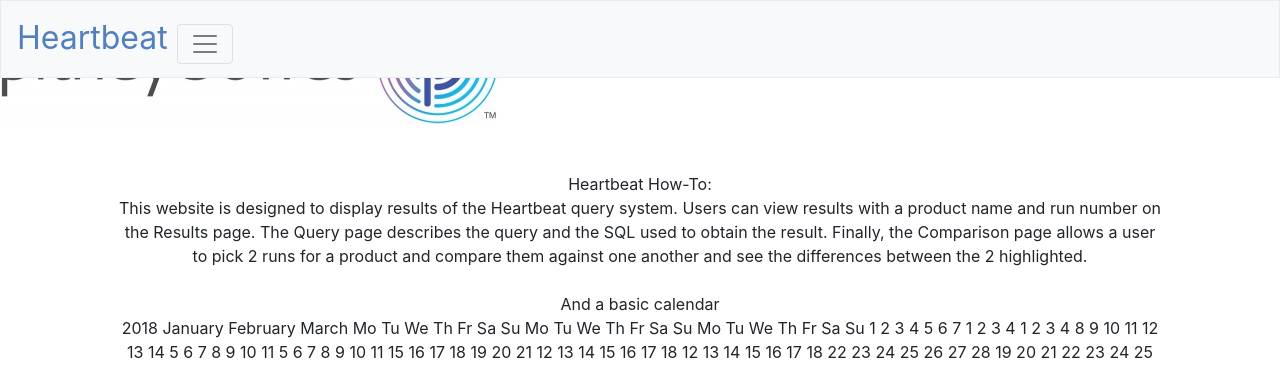
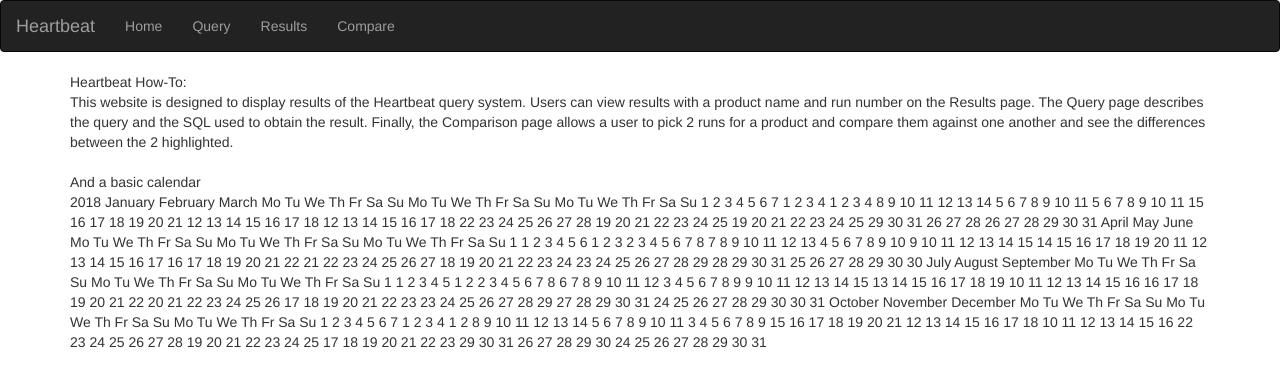
Before and after one commit to meganpetroski/cs50_final, a Flask app: page / in a window 1280 px wide. Shown: the top 367 px of the page. Run offline with Flask 2, Linux system fonts and the light colour scheme; some libraries are stand-ins or nearby versions.

Commit message:
working thingsflask run

```diff
--- a/templates/home.html
+++ b/templates/home.html
@@ -16,6 +16,10 @@
         <br>
         And a basic calendar<br>
         {{ cal }}
+         <br>
+         <br>
+         <iframe src="https://docs.google.com/spreadsheets/d/e/2PACX-1vTNf9EAq2AUisMywx9SUMUpvYDBpsu3pob1KHz-HEyd5tZ-3FV9kEbD5i0armRZh4Sz04xWyEro8xxX/pubhtml?widget=true&amp;headers=false"></iframe>
+
         <br>
         <br>
 
--- a/templates/layout.html
+++ b/templates/layout.html
@@ -1,53 +1,29 @@
 <!DOCTYPE html>
+<html lang="en">
+<head>
+  <title>Heartbeat</title>
+  <meta charset="utf-8">
+  <meta name="viewport" content="width=device-width, initial-scale=1">
+  <link rel="stylesheet" href="https://maxcdn.bootstrapcdn.com/bootstrap/3.3.7/css/bootstrap.min.css">
+  <script src="https://ajax.googleapis.com/ajax/libs/jquery/3.3.1/jquery.min.js"></script>
+  <script src="https://maxcdn.bootstrapcdn.com/bootstrap/3.3.7/js/bootstrap.min.js"></script>
 
-<html lang="en">
 
-    <head>
-
-        <!-- Required meta tags -->
-        <meta charset="utf-8"/>
-        <meta name="viewport" content="width=device-width, initial-scale=1, shrink-to-fit=no"/>
-
-        <!-- documentation at http://getbootstrap.com/docs/4.0/, alternative themes at https://bootswatch.com/4-alpha/ -->
-        <link href="https://maxcdn.bootstrapcdn.com/bootstrap/4.0.0-beta.2/css/bootstrap.min.css" rel="stylesheet"/>
-
-        <link href="/static/styles.css" rel="stylesheet"/>
-
-        <script src="https://code.jquery.com/jquery-3.1.1.min.js"></script>
-        <script src="https://cdnjs.cloudflare.com/ajax/libs/popper.js/1.12.3/umd/popper.min.js"></script>
-        <script src="https://maxcdn.bootstrapcdn.com/bootstrap/4.0.0-beta.2/js/bootstrap.min.js"></script>
-
-        <img src="{{ url_for('static', filename='pitney_bowes_logo_detail.jpg', width=100, height=100, quality=75) }}"></img>
-
-        <title>Heartbeat {% block title %}{% endblock %}</title>
-
-    </head>
-
-    <body>
-
-        <nav class="navbar fixed-top navbar-light bg-light border">
-            <a class="navbar-brand" href="/"><span class="blue">Heartbeat</span>
-            <button aria-controls="navbar" aria-expanded="false" aria-label="Toggle navigation" class="navbar-toggler" data-target="#navbar" data-toggle="collapse" type="button">
-                <span class="navbar-toggler-icon"></span>
-            </button>
-            <div class="collapse navbar-collapse" id="navbar">
-                <!--{% if session.user_id %}-->
-                    <ul class="navbar-nav mr-auto mt-2">
-                        <li class="nav-item"><a class="nav-link" href="/">Home</a></li>
-                        <li class="nav-item"><a class="nav-link" href="/comparison">Compare</a></li>
-                        <li class="nav-item"><a class="nav-link" href="/queries">Queries</a></li>
-                        <li class="nav-item"><a class="nav-link" href="/results">Results</a></li>
-                    </ul>
-                    <ul class="navbar-nav ml-auto mt-2">
-                    <!--    <li class="nav-item"><a class="nav-link" href="/logout">Log Out</a></li>-->
-                    </ul>
-                <!--{% else %}-->
-                    <ul class="navbar-nav ml-auto mt-2">
-                        <li class="nav-item"><a class="nav-link" href="/register"></a></li>
-                    </ul>
-                <!--{% endif %}-->
-            </div>
-        </nav>
+</head>
+<body>
+<nav class="navbar navbar-inverse">
+    <div class="container-fluid">
+        <div class="navbar-header">
+             <a class="navbar-brand" href="#">Heartbeat</a>
+    </div>
+        <ul class="nav navbar-nav">
+          <li><a class="nav-link" href="/">Home</a></li>
+          <li><a class="nav-link" href="/query">Query</a></li>
+          <li><a class="nav-link" href="/result">Results</a></li>
+          <li><a class="nav-link" href="/compare">Compare</a></li>
+        </ul>
+      </div>
+    </nav>
 
         {% if get_flashed_messages() %}
             <header>
```
